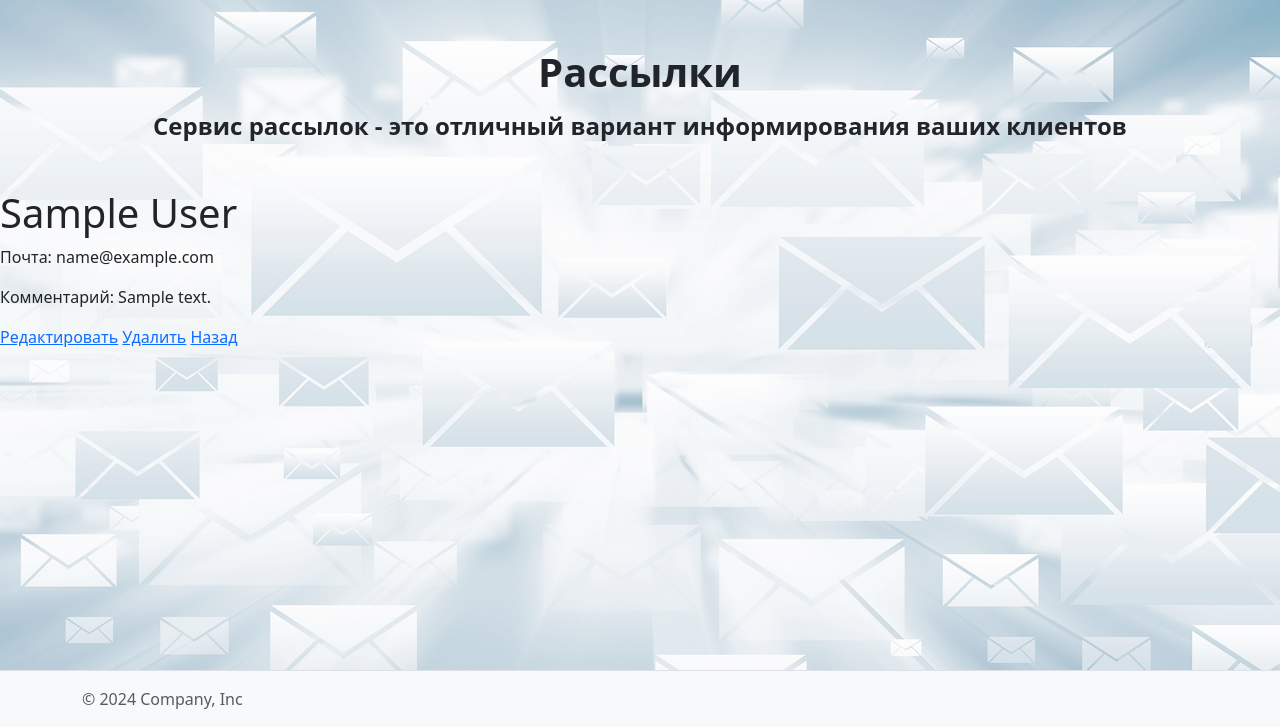
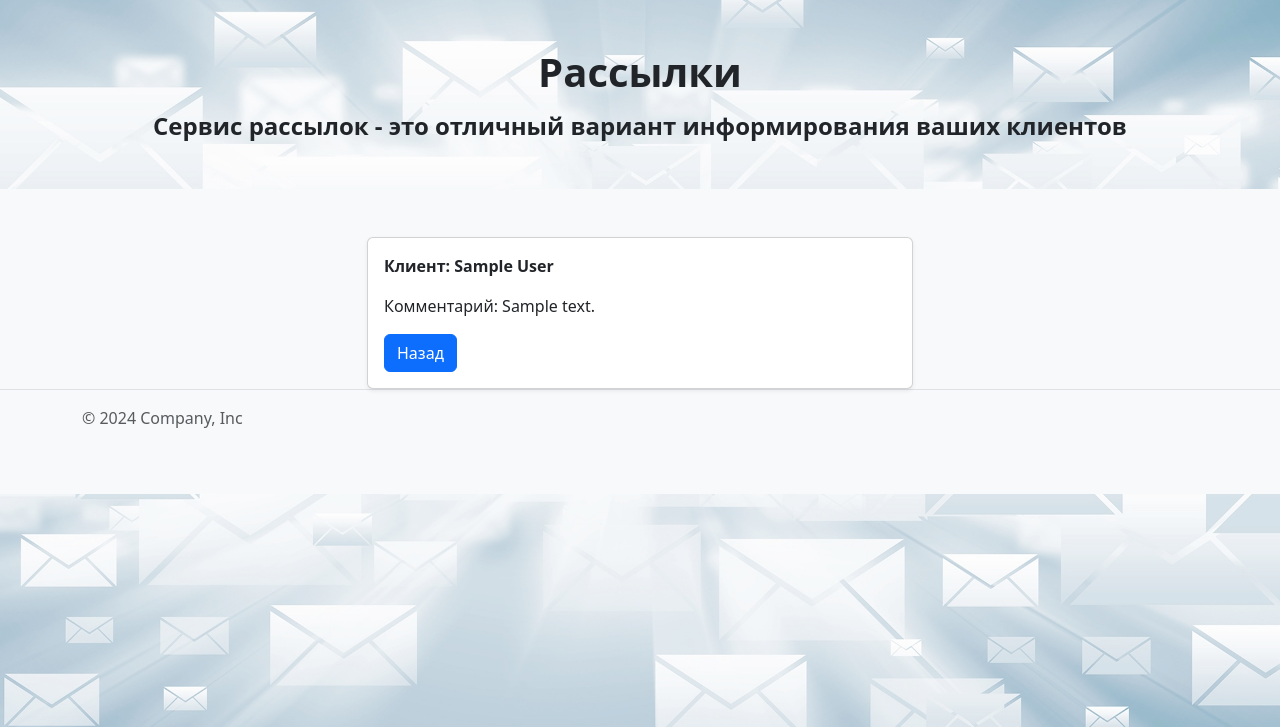
Before and after one commit to AlekseiTen/course_work_6, a Django app: page /clients/1/ in a window 1280 px wide. Shown: the part 73-800 px from the top of the page. Run offline with Django 4.2, Linux system fonts and the light colour scheme; tables that the repository leaves empty hold one stand-in row (values such as "Sample post"); some libraries are stand-ins or nearby versions.

Commit message:
подправил шаблоны

```diff
--- a/mailing/templates/mailing/client_detail.html
+++ b/mailing/templates/mailing/client_detail.html
@@ -1,10 +1,23 @@
 <!-- templates/client_detail.html -->
 {% extends 'mailing/base.html' %}
 {% block content %}
-  <h1>{{ object.full_name }}</h1>
-  <p>Почта: {{ object.email }}</p>
-  <p>Комментарий: {{ object.comment }}</p>
-  <a href="{% url 'mailing:client_update' object.pk %}">Редактировать</a>
-  <a href="{% url 'mailing:client_delete' object.pk %}">Удалить</a>
-  <a href="{% url 'mailing:client_list' %}">Назад</a>
+<div class="album py-5 bg-body-tertiary">
+    <div class="container">
+        <div class="row justify-content-center">
+            <div class="col-md-6">
+                <div class="card shadow-sm">
+                    <div class="card-body">
+                        <p class="card-text"><strong>Клиент: {{ object.full_name }} </strong></p>
+                        <p class="card-text">Комментарий: {{ object.comment }}</p>
+                        <div class="d-flex justify-content-between align-items-center">
+                            <div class="btn-group">
+                                <a class="btn btn-primary" href="{% url 'mailing:client_list' %}"
+                                   role="button">Назад</a>
+                            </div>
+                        </div>
+                    </div>
+
+                </div>
+            </div>
+        </div>
 {% endblock %}
--- a/mailing/templates/mailing/client_list.html
+++ b/mailing/templates/mailing/client_list.html
@@ -17,6 +17,8 @@
                     <td>{{ client.full_name }}</td>
                     <td>{{ client.email }}</td>
                     <td>
+                        <a href="{% url 'mailing:client_detail' client.pk %}"
+                           class="btn btn-info btn-sm">Просмотреть</a>
                         <a href="{% url 'mailing:client_update' client.pk %}"
                            class="btn btn-warning btn-sm">Изменить</a>
                         <a href="{% url 'mailing:client_delete' client.pk %}" class="btn btn-danger btn-sm">Удалить</a>
```
